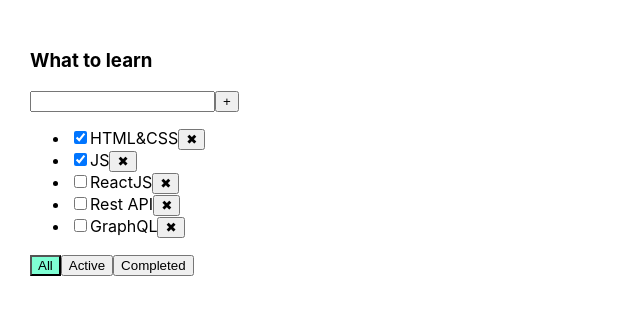
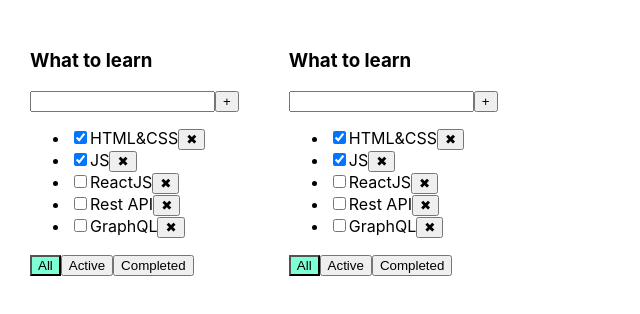
Before and after one commit to Philian73/1-todolist, a React (Vite) app: page / in a window 1280 px wide. Shown: the top 314 px of the page, without its empty margins (0-640 px from the left). Built offline with nearby package versions, Linux system fonts and the light colour scheme.

Commit message:
Created a new useState 'todoLists'

```diff
--- a/src/App.tsx
+++ b/src/App.tsx
@@ -5,13 +5,19 @@
 
 import { TodoList } from './components/TodoList/TodoList'
 
+export type FilterValuesType = 'all' | 'active' | 'completed'
+
 export type TaskType = {
   id: string
   title: string
   isDone: boolean
 }
 
-export type FilterValuesType = 'all' | 'active' | 'completed'
+export type TodoListType = {
+  id: string
+  title: string
+  filter: FilterValuesType
+}
 
 const App = () => {
   const [tasks, setTasks] = useState<TaskType[]>([
@@ -22,6 +28,10 @@
     { id: v1(), title: 'GraphQL', isDone: false },
   ])
   const [filter, setFilter] = useState<FilterValuesType>('all')
+  const [todoLists, setTodoLists] = useState<TodoListType[]>([
+    { id: v1(), title: 'What to learn', filter: 'all' },
+    { id: v1(), title: 'What to learn', filter: 'all' },
+  ])
 
   const removeTask = (taskId: string) => {
     setTasks(tasks.filter(t => t.id !== taskId))
@@ -44,19 +54,22 @@
     return tasks
   }
 
-  return (
-    <div className="App">
+  const todoListsMap = todoLists.map(tl => {
+    return (
       <TodoList
-        title="What to learn"
+        key={tl.id}
+        title={tl.title}
         tasks={filteredTasks()}
         removeTask={removeTask}
         changeFilter={changeFilter}
         addTask={addTask}
         changeStatus={changeStatus}
-        filter={filter}
+        filter={tl.filter}
       />
-    </div>
-  )
+    )
+  })
+
+  return <div className="App">{todoListsMap}</div>
 }
 
 export default App
```
